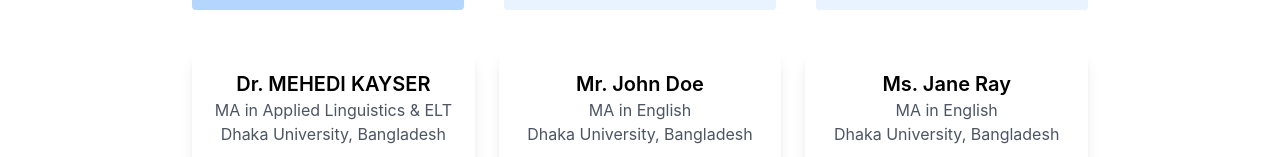
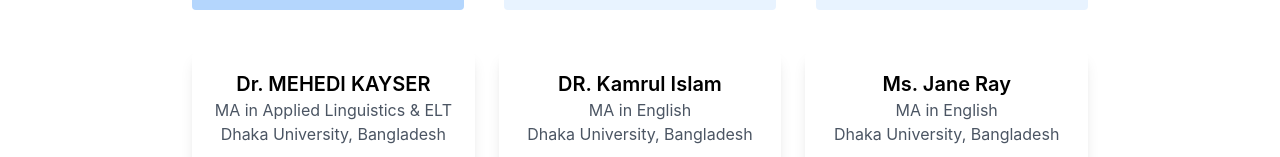
Before and after one commit to Mahbub11/pcfast, a React (Vite) app: page /pc/internal/team in a window 1280 px wide. Shown: the part 253-410 px from the top of the page. Built offline with nearby package versions, Linux system fonts and the light colour scheme; no server answers.

Commit message:
Update InternalTeam.jsx

```diff
--- a/src/Pages/Team/InternalTeam.jsx
+++ b/src/Pages/Team/InternalTeam.jsx
@@ -10,7 +10,7 @@ const data = {
         "Language is more than grammar—it's confidence. My role is to help learners find both",
     },
     {
-      name: "Mr. John Doe",
+      name: "DR. Kamrul Islam",
       degree: "MA in English",
       institute: "Dhaka University, Bangladesh",
       quote:
```
